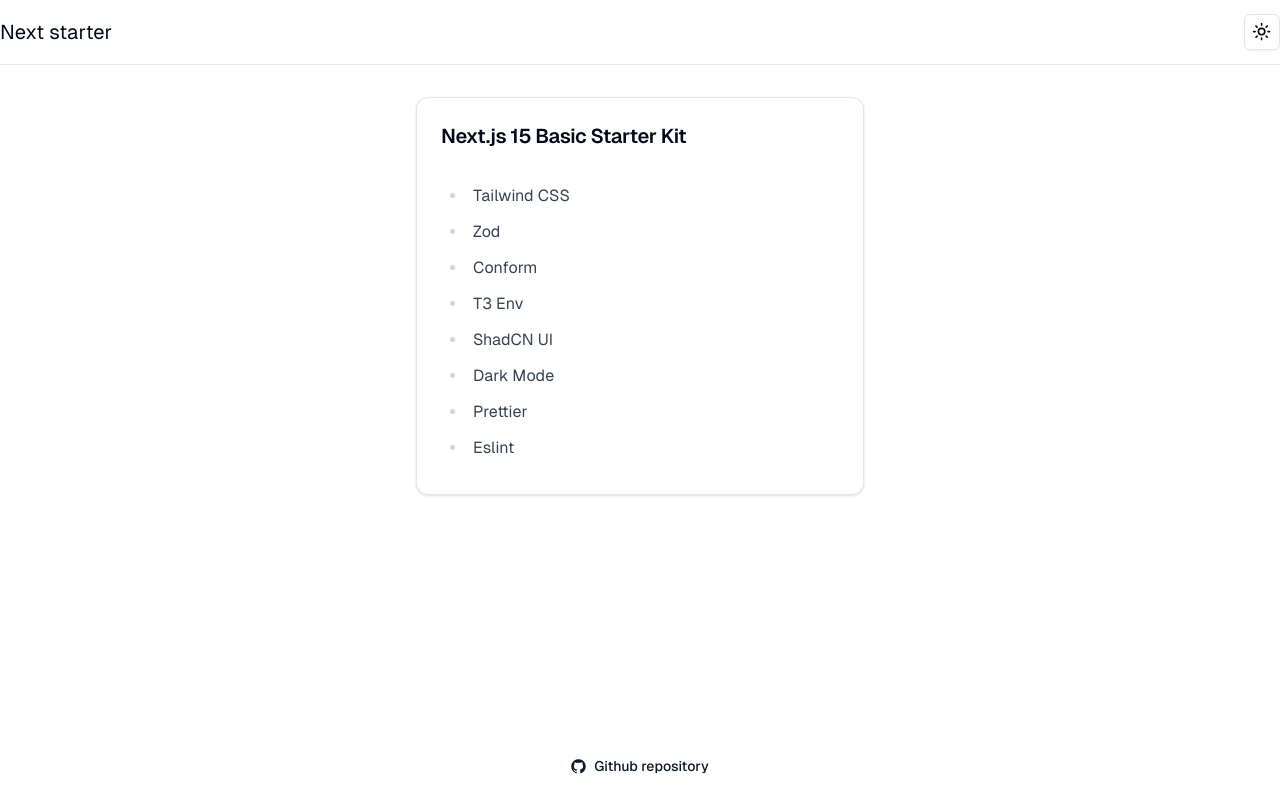
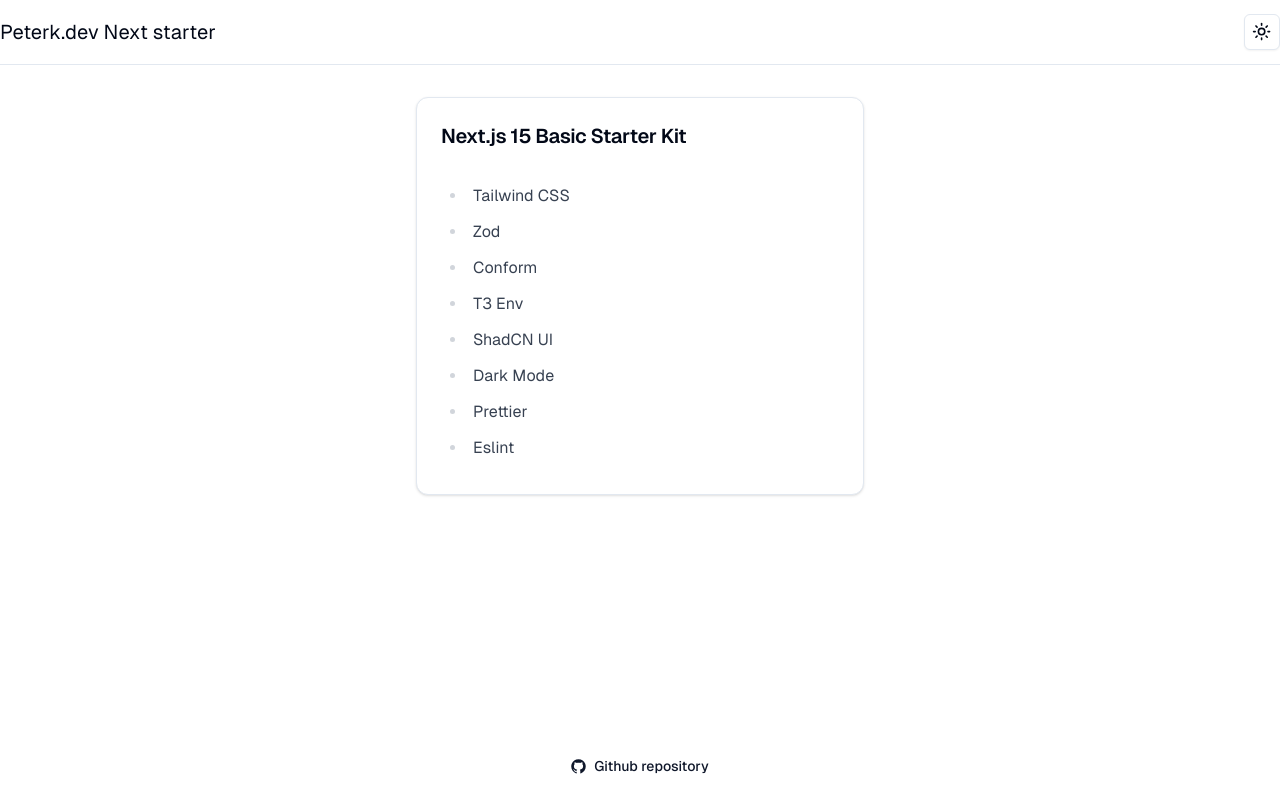
Before and after one commit to impeterk/next-starter, a Next.js app: page / in a window 1280 px wide. Built offline with nearby package versions, Linux system fonts and the light colour scheme.

Commit message:
update header

```diff
--- a/src/components/layout.tsx
+++ b/src/components/layout.tsx
@@ -10,7 +10,7 @@
     <header className="border-b bg-background text-foreground">
       <div className="container mx-auto flex h-16 items-center justify-between">
         <Link href="/" className="text-xl">
-          Next starter
+          Peterk.dev Next starter
         </Link>
         <ThemeSwitch />
       </div>
```
